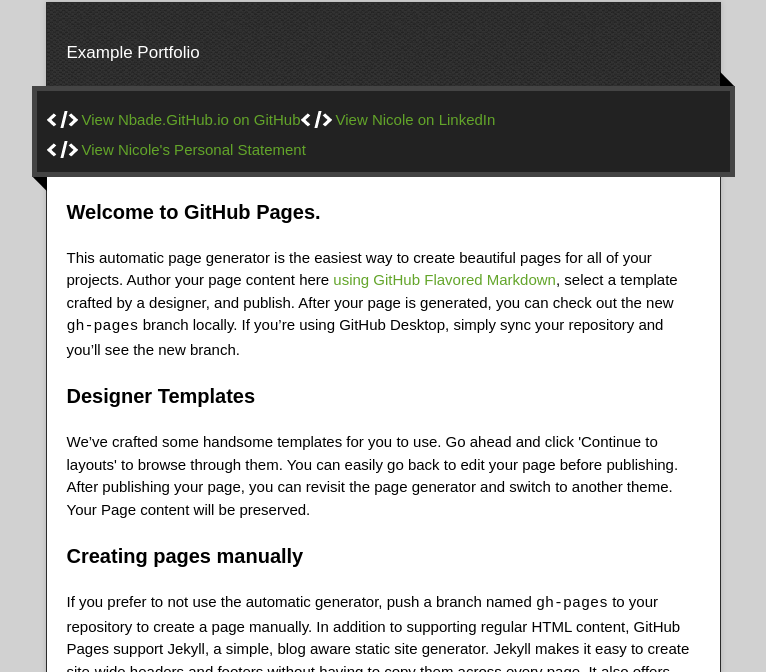
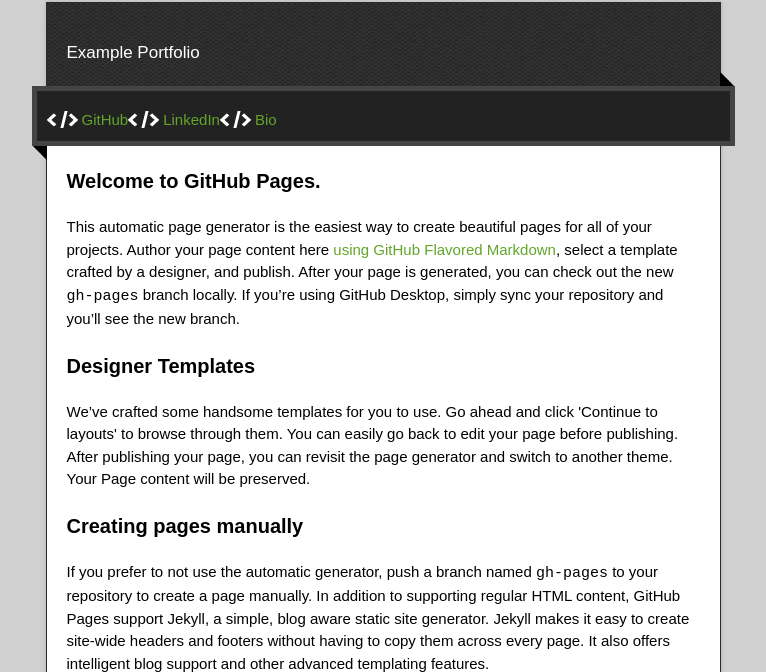
Before and after one commit to nbade/nbade.github.io, a plain HTML site: page index.html in a window 1280 px wide. Shown: the part 128-800 px from the top of the page, without its empty margins (257-1023 px from the left). Drawn offline with nearby package versions, Linux system fonts and the light colour scheme.

Commit message:
shortened links
Shortened the menu link names

```diff
--- a/index.html
+++ b/index.html
@@ -29,9 +29,9 @@
       <div id="main" role="main">
         <div class="download-bar">
         <div class="inner">
-          <a href="https://github.com/nbade" class="code">View Nbade.GitHub.io on GitHub</a>
-          <a href="https://www.linkedin.com/in/nicole-bade-b2b4bb117" class="code">View Nicole on LinkedIn</a>
-          <a href="https://nbade.github.io/personal" class="code">View Nicole's Personal Statement</a>
+          <a href="https://github.com/nbade" class="code">GitHub</a>
+          <a href="https://www.linkedin.com/in/nicole-bade-b2b4bb117" class="code">LinkedIn</a>
+          <a href="https://nbade.github.io/personal" class="code">Bio</a>
         </div>
         <span class="blc"></span><span class="trc"></span>
         </div>
```
